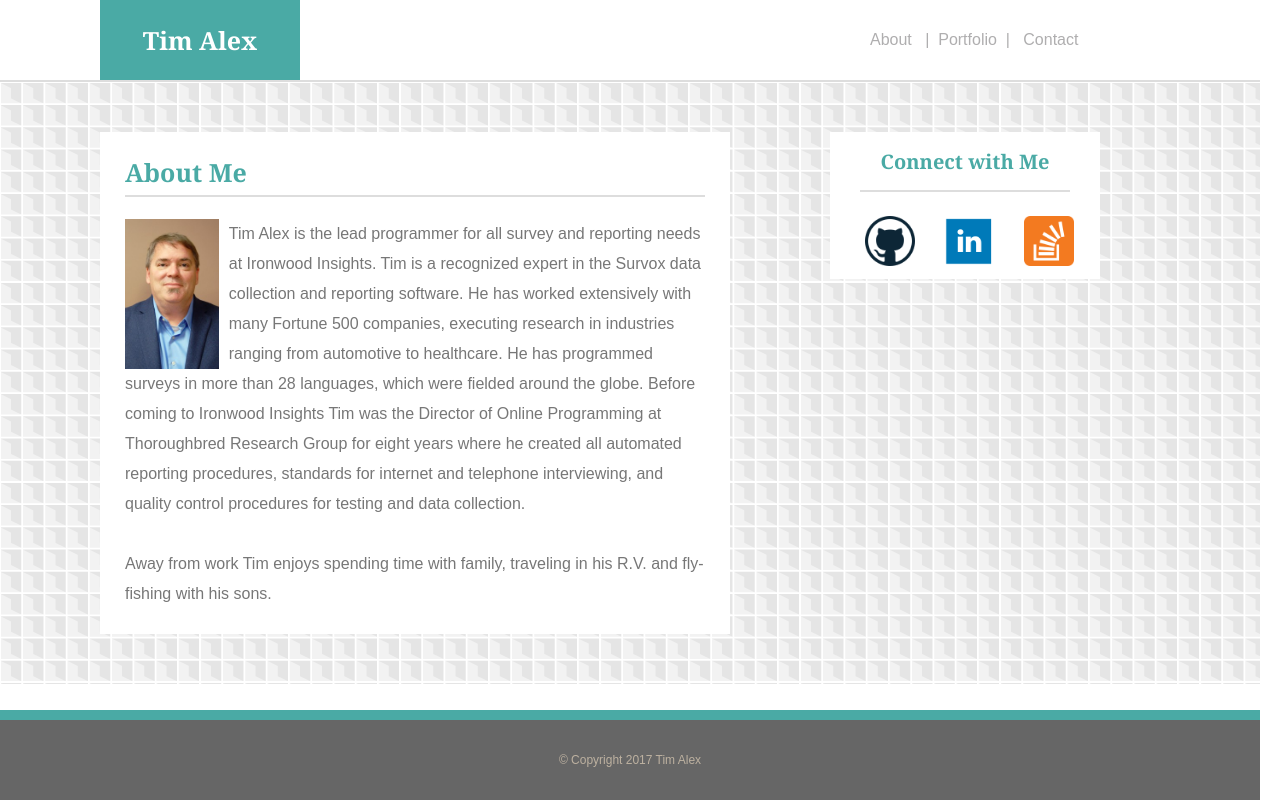
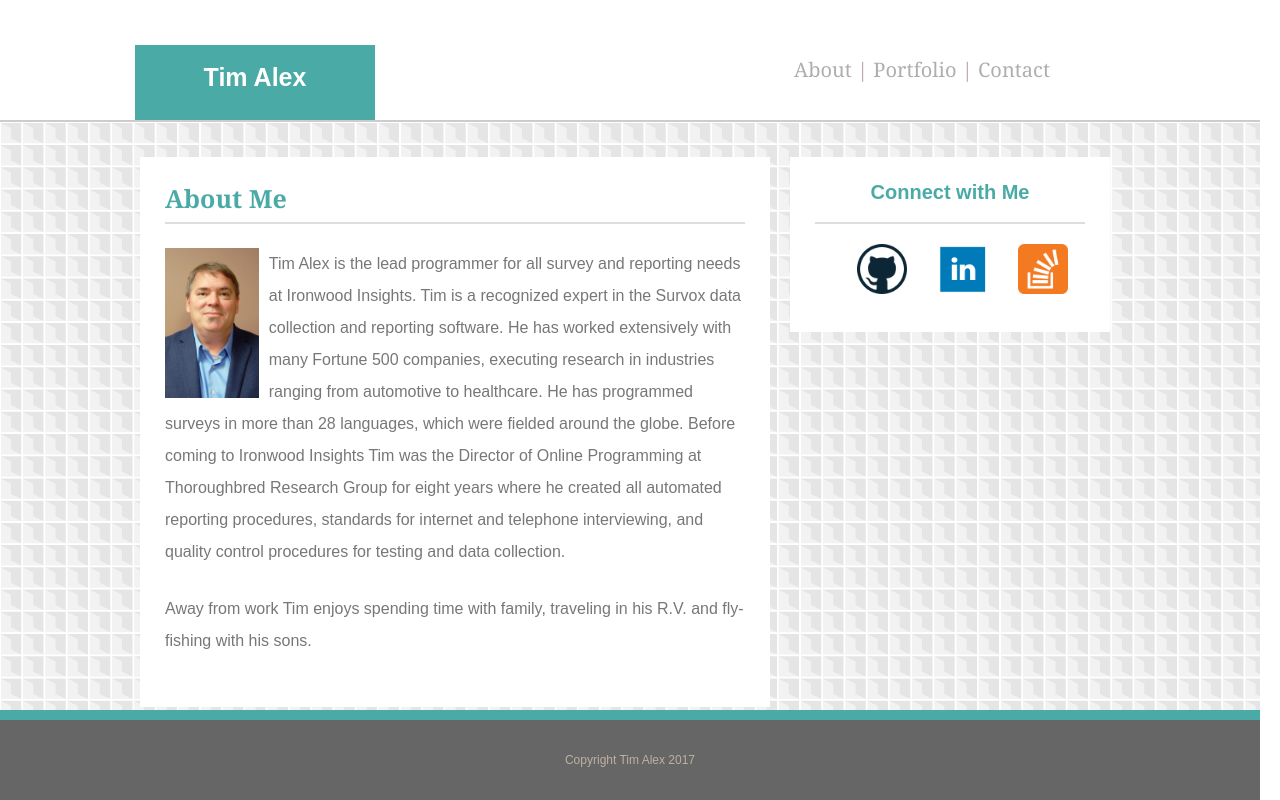
Before and after one commit to thealexgroup/thealexgroup, a plain HTML site: page index.html in a window 1280 px wide. Drawn offline with Linux system fonts and the light colour scheme.

Commit message:
final changes to bio

```diff
--- a/assets/css/style.css
+++ b/assets/css/style.css
@@ -4,38 +4,41 @@ html {
 }
 
 body {
-	 width: 1260px;
-	 margin: 0 0 80px;
-	 padding: 0;
+	width: 1260px;
 }
 
-
 header {
-/*	background: #cccccc; */
-	border-color: black;
-	font-family: Georgia, Times, "Times New Roman", serif;
-	width: 200px;
-	height: 80px;
-	line-height: 80px;
-	background: #4aaaa5;
-	color: white;
-	text-align: center;
-	font-size: 25px;
-	margin-left: 100px;
-	float: left;
-	font-weight: bold;
+	font-family: 'Georgia', Times, "Times New Roman", serif;
+	height: 120px;
+	background-color: #ffffff;
+	border-bottom: solid 2px #cccccc;
+	position: relative;
 }
 
+.myname {
+	position: absolute;
+	bottom: 0;
+	left: 135px;
+	background-color: #4aaaa5;
+	color: white;
+	font-family: 'Arial', 'Helvetica Neue', Helvetica, sans-serif;
+	height: 55px;
+	width: 240px;
+	font-size: 25px;
+	text-align: center;
+	font-weight: bold;
+	padding-top: 20px;
+}
 
-.myBioNav {
-	font-family: 'Arial', 'Helvetica Neue', Helvetica, sans-serif;
-	float: left;
-	color: #afaeaf;
-	background-color: white;
-	width: 220px;
-	height: 80px;
-	line-height: 80px;
-	margin-left: 570px;
+.pagenav {
+	position: absolute;
+	bottom: 0;
+	right: 210px;
+	font-family: 'Georgia', Times, Times New Roman, serif;
+	font-size: 20px;
+	color: #b8ada9;
+	vertical-align: middle;
+	height: 60px;
 }
 
 a:link {
@@ -53,39 +56,85 @@ a:hover {
      text-decoration: underline;
 }
 
+
 main {
-	clear: both;
-	border-top: solid 2px #dddddd;
+	width: 1260px;
 	background-image: url("../images/skyscraper.png");
-	background-repeat: repeat;
-	padding: 50px 50px 50px 50px;
-	overflow: hidden;
+	overflow: auto;
 	display: block;
+	padding-bottom: 50px;
+}
+
+article {
+	float: left;
+	width: 580px;
+	margin-top: 35px;
+	margin-left: 140px;
+	background-color: #ffffff;
+	color: #777777;
+	font-family: 'Arial', 'Helvetica Neue', Helvetica, sans-serif;
+	font-size: 16px;
+	padding: 25px 25px 25px 25px;
+	line-height: 200%;
+}
+
+section {
+	padding-bottom: 25px;
 }
 
 
-
-.aboutMe {
-	font-family: 'Arial', 'Helvetica Neue', Helvetica, sans-serif;
-	font-size: 15px;
-	background-color: #ffffff;
-	padding: 25px 25px 25px 25px;
-	width: 580px;
-	margin-left: 50px;
-	color: #777777;
-	line-height: 200%;
+.img1 {
 	float: left;
+	padding-right: 10px;
 }
 
+.img2 {
+	margin-left: 25px;
+	border: 0;
+}
 
+.h1class {
+	color: #4aaaa5;
+	font-family: Georgia, Times, "Times New Roman", serif;
+	font-weight: bolder;
+	font-size: 25px;
+}
 
-.socialMediaNav {
-	float: left;
+.hr1 {
+	display: block;
+    margin-top: 0.5em;
+    margin-bottom: 1.5em;
+    margin-left: auto;
+    margin-right: auto;
+    border-style: solid;
+    border-width: 1.5px;
+    border-color:  #dddddd;
+}
+
+.hr2 {
+	display: block;
+    margin-top: 0.5em;
+    margin-bottom: 1.0em;
+    margin-left: auto;
+    margin-right: auto;
+    border-style: solid;
+    border-width: 1.2px;
+    border-color:  #dddddd;
+}
+
+aside {
+	float: right;
+	width: 270px;
+	margin-top: 35px;
+	margin-right: 150px;
+	background-color: #ffffff;
+	color: #4aaaa5;
 	font-family: 'Arial', 'Helvetica Neue', Helvetica, sans-serif;
-	background-color: #ffffff;
-	width: 250px;
-	margin-left: 100px;
-	padding: 10px;
+	font-size: 20px;
+	padding: 15px 25px 25px 25px;
+	line-height: 200%;
+	font-weight: bold;
+	text-align: center;
 }
 
 
@@ -106,67 +155,6 @@ footer {
 	bottom: 0;
 	}
 
-.bioP {
-	font-size: 16px;
-}
-
-h2 {
-	color: #4aaaa5;
-	font-family: Georgia, Times, "Times New Roman", serif;
-	font-size: 25px;
-	font-weight: bold;
-}
-
-h3 {
-	color: #4aaaa5;
-	font-family: Georgia, Times, "Times New Roman", serif;
-	text-align: center;
-	padding: 10px 0 10px 0;
-	font-size: 20px;
-	font-weight: bold;
-}
-
-.about-hr {
-	display: block;
-    margin-top: 0.5em;
-    margin-bottom: 1.5em;
-    margin-left: auto;
-    margin-right: auto;
-    border-style: solid;
-    border-width: 1.5px;
-    border-color:  #dddddd;
-}
-
-
-
-.connect-hr{
-	display: block;
-    margin-top: 0.5em;
-    margin-bottom: 1.5em;
-    margin-left: 20px;
-    margin-right: 20px;
-    border-style: solid;
-    border-width: 1px;
-    border-color:  #dddddd;
-}
-
-.img1 {
-	float: left;
-	padding-right: 10px;
-}
-
-
-.img2 {
-	margin-left: 25px;
-	border: 0;
-}
-
-.input1 {
-	font-family: 'Arial', 'Helvetica Neue', Helvetica, sans-serif;
-	border: 1px solid #dddddd;
-	padding: 5px 5px 5px 5px;
-}
-
 .submit1 {
 	border: solid 0;
 	font-family: 'Arial', 'Helvetica Neue', Helvetica, sans-serif;
@@ -179,6 +167,13 @@ h3 {
  /*	margin-left: 100px; */
 
 }
+
+.input1 {
+	font-family: 'Arial', 'Helvetica Neue', Helvetica, sans-serif;
+	border: 1px solid #dddddd;
+	padding: 5px 5px 5px 5px;
+}
+
 
 .customCharts {
 	display: inline;
@@ -203,12 +198,12 @@ h3 {
 .customSurveys {
 	display: inline;
 	padding-left: 40px;
-	position: relative;
+	position: absolute;
 }
 
 .customSurveysText {
 	position: absolute;
-	bottom: 10px;
+	bottom: 20px;
 	font-family: 'Arial', 'Helvetica Neue', Helvetica, sans-serif;
 	border: solid 0;
 	width: 265px;
@@ -218,5 +213,4 @@ h3 {
 	text-align: center;
 	font-size: 20px;
 	padding-top: 10px;
-	margin-left: 309px;
 }
--- a/index.html
+++ b/index.html
@@ -1,77 +1,64 @@
 <!DOCTYPE html>
-
 <html>
-
-	<head>
-
-		<title>About Tim Alex</title>
-
-		<link rel="stylesheet" href="assets/css/reset.css" />
-		<link rel="stylesheet" href="assets/css/style.css" />
-
-
-	</head>
-
+<head>
+	<title>Tim Alex Bio</title>
+	<link rel="stylesheet" type="text/css" href="assets/css/reset.css">
+	<link rel="stylesheet" type="text/css" href="assets/css/style.css">
+</head>
 	<body>
 
 		<header>
-			Tim Alex
+			<div class="myname">Tim Alex</div>
+
+			<nav class="pagenav">
+				<a href="#">About</a> |
+				<a href="portfolio.html"> Portfolio</a> |
+				<a href="contact.html">Contact</a>
+			</nav>
 		</header>
-
-		<nav class="myBioNav">
-
-			<a href="index.html">About</a> &nbsp; | &nbsp;<a href="portfolio.html">Portfolio</a> &nbsp;| &nbsp; <a href="contact.html">Contact</a>
-
-		</nav>
-
 
 		<main>
 
-			<div class="aboutMe">
+			<article>
 
-
-				<h2>About Me</h2>
-
-				<hr class="about-hr">
-
+				<h1 class="h1class">About Me</h1>
+					<hr class="hr1">
 
 				<img class="img1" src="assets/images/TimAlex.jpg" alt="Tim Alex" height="150">
+				<section>
+					Tim Alex is the lead programmer for all survey and reporting needs at Ironwood Insights.  Tim is a recognized expert in the Survox data collection and reporting software. He has worked extensively with many Fortune 500 companies, executing research in industries ranging from automotive to healthcare. He has programmed surveys in more than 28 languages, which were fielded around the globe. Before coming to Ironwood Insights Tim was the Director of Online Programming at Thoroughbred Research Group for eight years where he created all automated reporting procedures, standards for internet and telephone interviewing, and quality control procedures for testing and data collection.
 
-				<p class="bioP">
-					Tim Alex is the lead programmer for all survey and reporting needs at Ironwood Insights.  Tim is a recognized expert in the Survox data collection and reporting software. He has worked extensively with many Fortune 500 companies, executing research in industries ranging from automotive to healthcare. He has programmed surveys in more than 28 languages, which were fielded around the globe. Before coming to Ironwood Insights Tim was the Director of Online Programming at Thoroughbred Research Group for eight years where he created all automated reporting procedures, standards for internet and telephone interviewing, and quality control procedures for testing and data collection.
-				</p>
+				</section>
+				<section>
+					Away from work Tim enjoys spending time with family, traveling in his R.V. and fly-fishing with his sons.
+				</section>
+			</article>
 
-				<p class="bioP">
-					<br>
-					Away from work Tim enjoys spending time with family, traveling in his R.V. and fly-fishing with his sons.
-				</p>
+			<aside>
+				Connect with Me
+				<hr class="hr2">
 
+				<nav>
 
-			</div>
+				<a href="https://github.com/thealexgroup" target="_blank">
+					<img class="img2" src="assets/images/github-128.png" alt="GitLab" height="50">
+				</a>
 
+				<a href="https://www.linkedin.com/in/tim-alex-2441434/" target="_blank">
+					<img class="img2" src="assets/images/LinkedIn.png" alt="LinkedIn" height="50">
+				</a>
 
-			<nav class="socialMediaNav">
-
-				<h3>Connect with Me</h3>
-
-				<hr class="connect-hr">
-
-				<a href="https://github.com/thealexgroup" target="_blank"><img class="img2" src="assets/images/github-128.png" alt="GitLab" height="50"></a>
-
-				<a href="https://www.linkedin.com/in/tim-alex-2441434/" target="_blank"><img class="img2" src="assets/images/LinkedIn.png" alt="LinkedIn" height="50"></a>
-
-				<a href="https://stackoverflow.com/users/8440678/tim-alex" target="_blank"><img class="img2" src="assets/images/overflow-128.png" alt="stackoverflow" height="50"></a>
+				<a href="https://stackoverflow.com/users/8440678/tim-alex" target="_blank">
+					<img class="img2" src="assets/images/overflow-128.png" alt="stackoverflow" height="50">
+				</a>
 
 			</nav>
 
+			</aside>
 		</main>
 
 		<footer>
-			<p>
-				&copy; Copyright 2017 Tim Alex
-
-    		</p>
+			Copyright Tim Alex 2017
 		</footer>
-
 	</body>
 </html>
```
Also changed, not shown: contact.html (+29 -37 lines), portfolio.html (+30 -36 lines).
